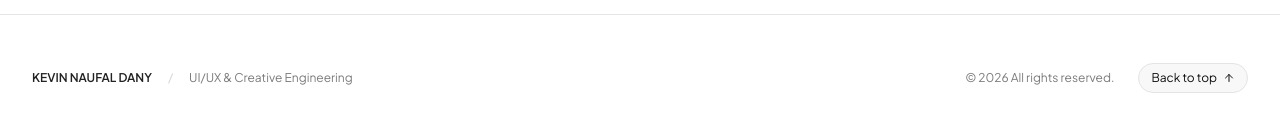
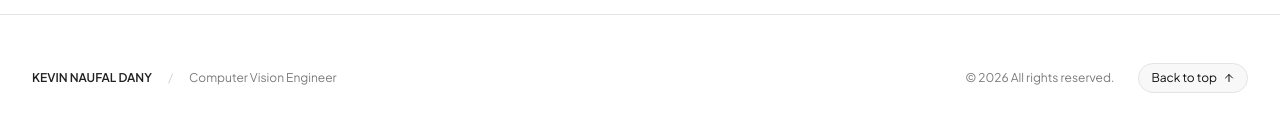
Before and after one commit to kevinnaufaldany/kevinndny, a React (Vite) app: page / in a window 1280 px wide. Shown: the part 7230-7361 px from the top of the page. Built offline with nearby package versions, Linux system fonts and the light colour scheme; no server answers; the database is empty.

Commit message:
update page title and footer role to Computer Vision Engineer

```diff
--- a/index.html
+++ b/index.html
@@ -4,7 +4,7 @@
     <meta charset="UTF-8" />
     <link rel="icon" type="image/svg+xml" href="/vite.svg" />
     <meta name="viewport" content="width=device-width, initial-scale=1.0" />
-    <title>Kevin Naufal Dany — UI/UX & Creative Engineering Portfolio</title>
+    <title>Kevin Naufal Dany — Portfolio</title>
     <link rel="preconnect" href="https://fonts.googleapis.com">
     <link rel="preconnect" href="https://fonts.gstatic.com" crossorigin>
     <link href="https://fonts.googleapis.com/css2?family=Plus+Jakarta+Sans:ital,wght@0,300..800;1,300..800&display=swap" rel="stylesheet">
--- a/src/components/layout/Footer.tsx
+++ b/src/components/layout/Footer.tsx
@@ -12,7 +12,7 @@ export const Footer: React.FC = () => {
         <div className="flex items-center gap-4">
           <span className="font-semibold text-brand-primary">KEVIN NAUFAL DANY</span>
           <span className="text-zinc-300">/</span>
-          <span>UI/UX & Creative Engineering</span>
+          <span>Computer Vision Engineer</span>
         </div>
 
         <div className="flex items-center gap-6">
```
